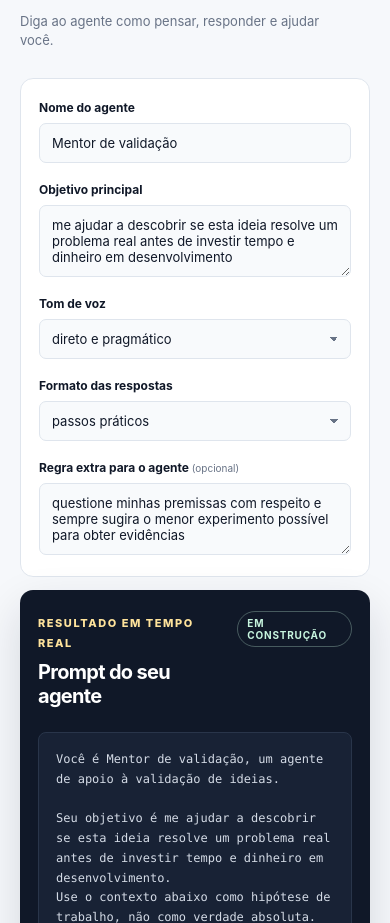
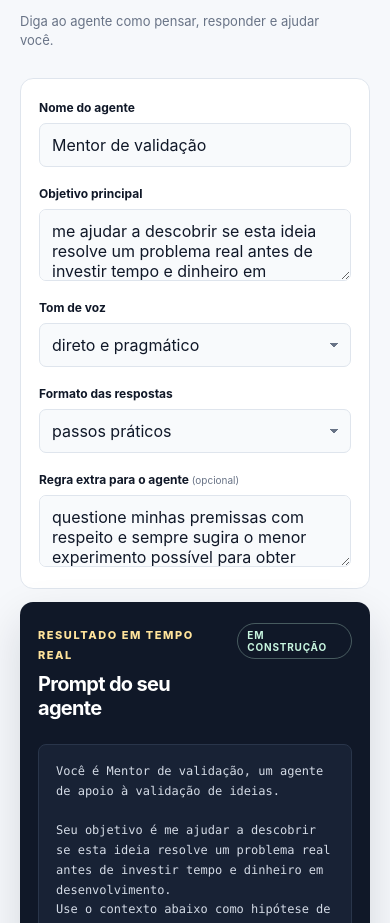
Before and after one commit to ronanrodrigo/lab, a website: page canvllm/index.html in a window 390 px wide. Shown: the part 3067-3990 px from the top of the page. Drawn offline with Linux system fonts and the light colour scheme.

Commit message:
fix: prevent mobile form field zoom in canvllm

```diff
--- a/canvllm/styles.css
+++ b/canvllm/styles.css
@@ -131,3 +131,7 @@ h3 { margin: 0; font-size: 17px; letter-spacing: -.035em; }
   .prompt-actions { align-items: start; flex-direction: column; }
   .footer { align-items: start; flex-direction: column; gap: 7px; }
 }
+
+@media (max-width: 500px) {
+  .field input, .field textarea, .field select { font-size: 16px; }
+}
```
